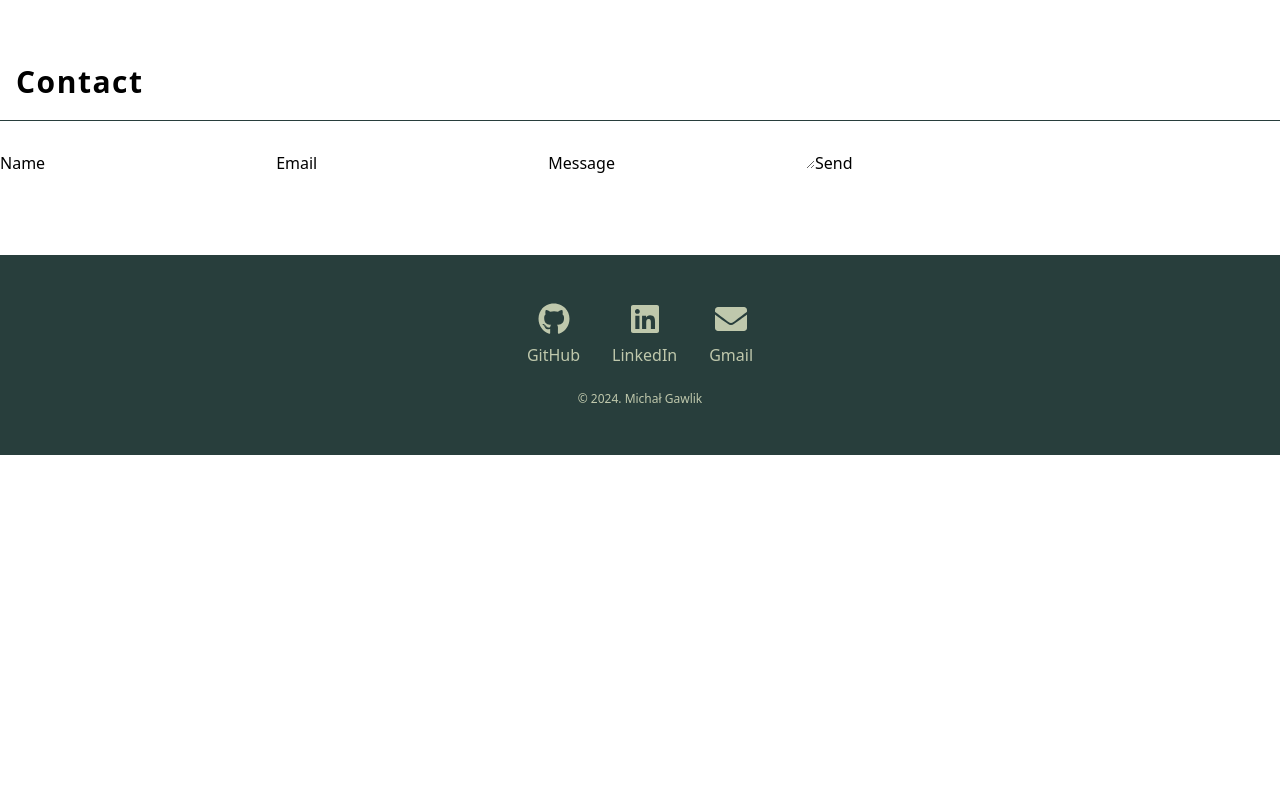
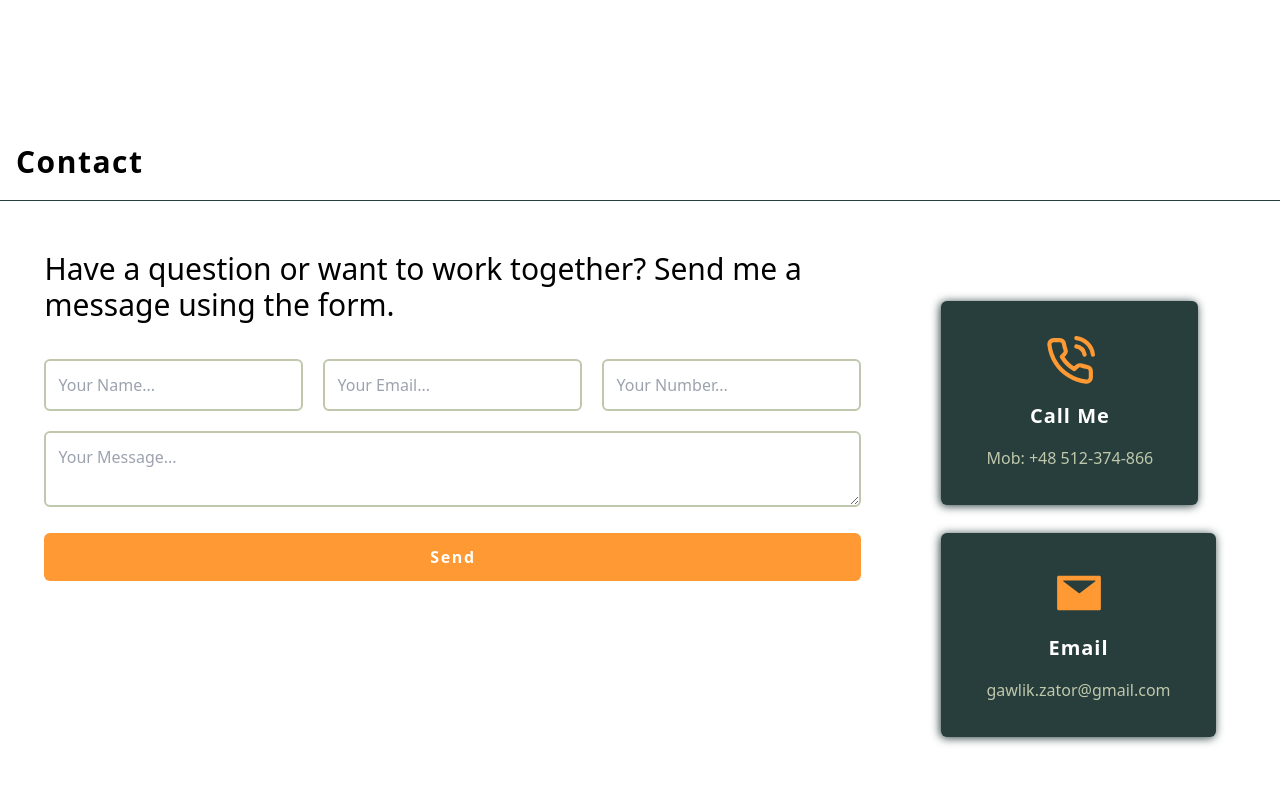
Before and after one commit to misiek869/portfolio_tailwind, a React app: page / in a window 1280 px wide. Shown: the part 2740-3540 px from the top of the page. Before the commit the page ends 3195 px from the top, so only its background shows below. Built offline with nearby package versions, Linux system fonts and the light colour scheme; the HTML template or start-up script is replaced by a standard one.

Commit message:
style form

```diff
--- a/src/components/Contact.jsx
+++ b/src/components/Contact.jsx
@@ -1,6 +1,10 @@
 import SectionTitle from './SectionTitle'
 import { useRef } from 'react'
 import emailjs from '@emailjs/browser'
+import { ToastContainer, toast } from 'react-toastify'
+import 'react-toastify/dist/ReactToastify.css'
+import { FiPhoneCall } from 'react-icons/fi'
+import { AiFillMail, AiOutlineFieldTime } from 'react-icons/ai'
 
 const Contact = () => {
 	const form = useRef()
@@ -20,26 +24,125 @@ const Contact = () => {
 			.then(
 				() => {
 					console.log('SUCCESS!')
+					toast.success('Email Send', {
+						position: 'top-center',
+					})
 				},
 				error => {
 					console.log('FAILED...', error.text)
+					toast.warn('Something Went Wrong', {
+						position: 'top-center',
+					})
 				}
 			)
 	}
 
 	return (
-		<section className='py-20 align-element' id='skills'>
-			<SectionTitle text={'contact'} />
-			<form ref={form} onSubmit={sendEmail}>
-				<label>Name</label>
-				<input type='text' name='user_name' required />
-				<label>Email</label>
-				<input type='email' name='user_email' required />
-				<label>Message</label>
-				<textarea name='message' required />
-				<input type='submit' value='Send' />
-			</form>
-		</section>
+		<>
+			<ToastContainer />
+			<section className='py-40 align-element' id='contact'>
+				<SectionTitle text={'contact'} />
+				<div className='flex flex-col xl:flex-row justify-center gap-[60px] mt-[10px] px-[30px] max-w-[1200px] m-auto p-10 mb-[-100px]'>
+					<div className='flex flex-col gap-[20px]'>
+						<div className='mb-4'>
+							<p className='text-3xl'>
+								Have a question or want to work together? Send me a message
+								using the form.
+							</p>
+						</div>
+						<form
+							className='flex flex-col gap-[20px]'
+							ref={form}
+							onSubmit={sendEmail}>
+							<div className='flex flex-col sm:flex-row gap-[20px]'>
+								<input
+									type='text'
+									name='user_name'
+									required
+									placeholder='Your Name...'
+									className='px-[12px] border-2 border-gray rounded-md py-[12px] flex-1'
+								/>
+
+								<input
+									type='email'
+									name='user_email'
+									placeholder='Your Email...'
+									required
+									className='px-[12px] border-2 border-gray rounded-md py-[12px] flex-1'
+								/>
+								<input
+									type='text'
+									name='phoneNumber'
+									placeholder='Your Number...'
+									required
+									className='px-[12px] border-2 border-gray rounded-md py-[12px] flex-1'
+								/>
+							</div>
+
+							<div>
+								<textarea
+									required
+									name='message'
+									placeholder='Your Message...'
+									className='w-full px-[12px] border-2 border-gray rounded-md py-[12px] flex-1'
+								/>
+							</div>
+
+							<input
+								type='submit'
+								value='Send'
+								className='bg-orange w-full sm:w-auto px-[30px] py-[12px] hover:bg-gray transition-colors duration-300 font-semibold rounded-md text-white tracking-widest'
+							/>
+						</form>
+					</div>
+					<div className='px-[20px]'>
+						<div className='sm:flex flex-col gap-[20px] mt-[50px]'>
+							<div className='flex flex-col flex-1 xl:flex-row gap-[20px]'>
+								<div
+									className='flex justify-center flex-col py-[35px] px-[45px] rounded-md shadow-lg bg-dark'
+									style={{ boxShadow: 'hsl(var(--dark)) -1px 1px 10px 0px' }}>
+									<div className='flex flex-col items-center gap-[15px]'>
+										<div>
+											<FiPhoneCall size={50} color='hsl(var(--orange))' />
+										</div>
+
+										<div className='flex flex-col'>
+											<div className='font-semibold text-[20px] tracking-wide'>
+												<p className='text-white tracking-wider'>Call Me</p>
+											</div>
+										</div>
+										<div>
+											<p className='text-gray'>Mob: +48 512-374-866</p>
+										</div>
+									</div>
+								</div>
+							</div>
+
+							<div className='flex flex-col flex-1 xl:flex-row gap-[20px] mt-2'>
+								<div
+									className='flex justify-center  flex-col py-[35px] px-[45px] rounded-md shadow-lg bg-dark'
+									style={{ boxShadow: 'hsl(var(--dark)) -1px 1px 10px 0px' }}>
+									<div className='flex flex-col items-center gap-[15px]'>
+										<div>
+											<AiFillMail size={50} color='hsl(var(--orange))' />
+										</div>
+
+										<div className='flex flex-col'>
+											<div className='font-semibold text-[20px] tracking-wide'>
+												<p className='text-white tracking-wider'>Email</p>
+											</div>
+										</div>
+										<div>
+											<p className='text-gray'>gawlik.zator@gmail.com</p>
+										</div>
+									</div>
+								</div>
+							</div>
+						</div>
+					</div>
+				</div>
+			</section>
+		</>
 	)
 }
 
```
